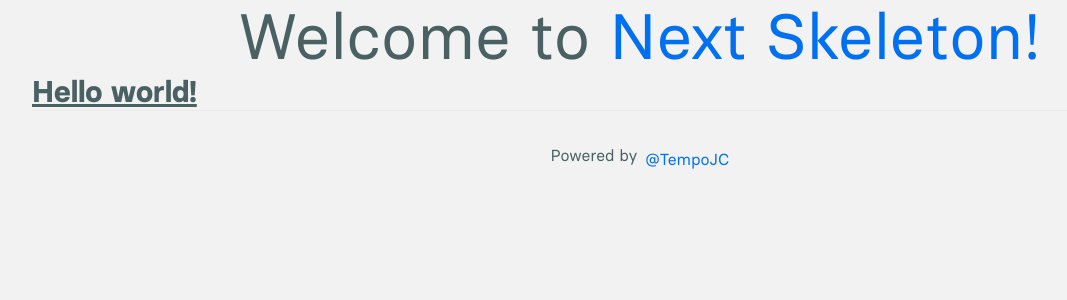
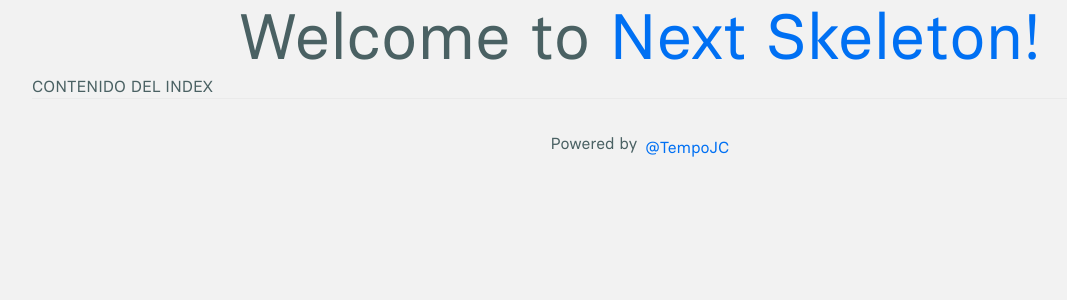
Before and after one commit to TempoJC/tempojc-portfolio, a Next.js app: page / in a window 1280 px wide. Shown: the top 300 px of the page, without its empty margins (0-1067 px from the left). Built offline with nearby package versions, Linux system fonts and the light colour scheme.

Commit message:
feat: added smoothscrooll

```diff
--- a/package.json
+++ b/package.json
@@ -41,11 +41,13 @@
 		"prepare": "husky install"
 	},
 	"dependencies": {
+		"@types/smoothscroll-polyfill": "^0.3.1",
 		"framer-motion": "^7.6.1",
 		"next": "12.3.1",
 		"next-themes": "^0.2.1",
 		"react": "18.2.0",
-		"react-dom": "18.2.0"
+		"react-dom": "18.2.0",
+		"smoothscroll-polyfill": "^0.4.4"
 	},
 	"devDependencies": {
 		"@commitlint/cli": "^17.1.2",
--- a/src/pages/index.tsx
+++ b/src/pages/index.tsx
@@ -1,11 +1,17 @@
 import type { NextPage } from 'next';
+import smoothscroll from 'smoothscroll-polyfill';
 import { SeoHead } from '@/Atoms/SeoHead';
+import { useEffect } from 'react';
 
 const Home: NextPage = () => {
+	useEffect(() => {
+		smoothscroll.polyfill();
+	}, []);
+
 	return (
 		<>
 			<SeoHead title="Next Skeleton" />
-			<h1 className="text-3xl font-bold underline">Hello world!</h1>
+			CONTENIDO DEL INDEX
 		</>
 	);
 };
```
Also changed, not shown: 1 other file (tests, documents, lock files or other folders).
